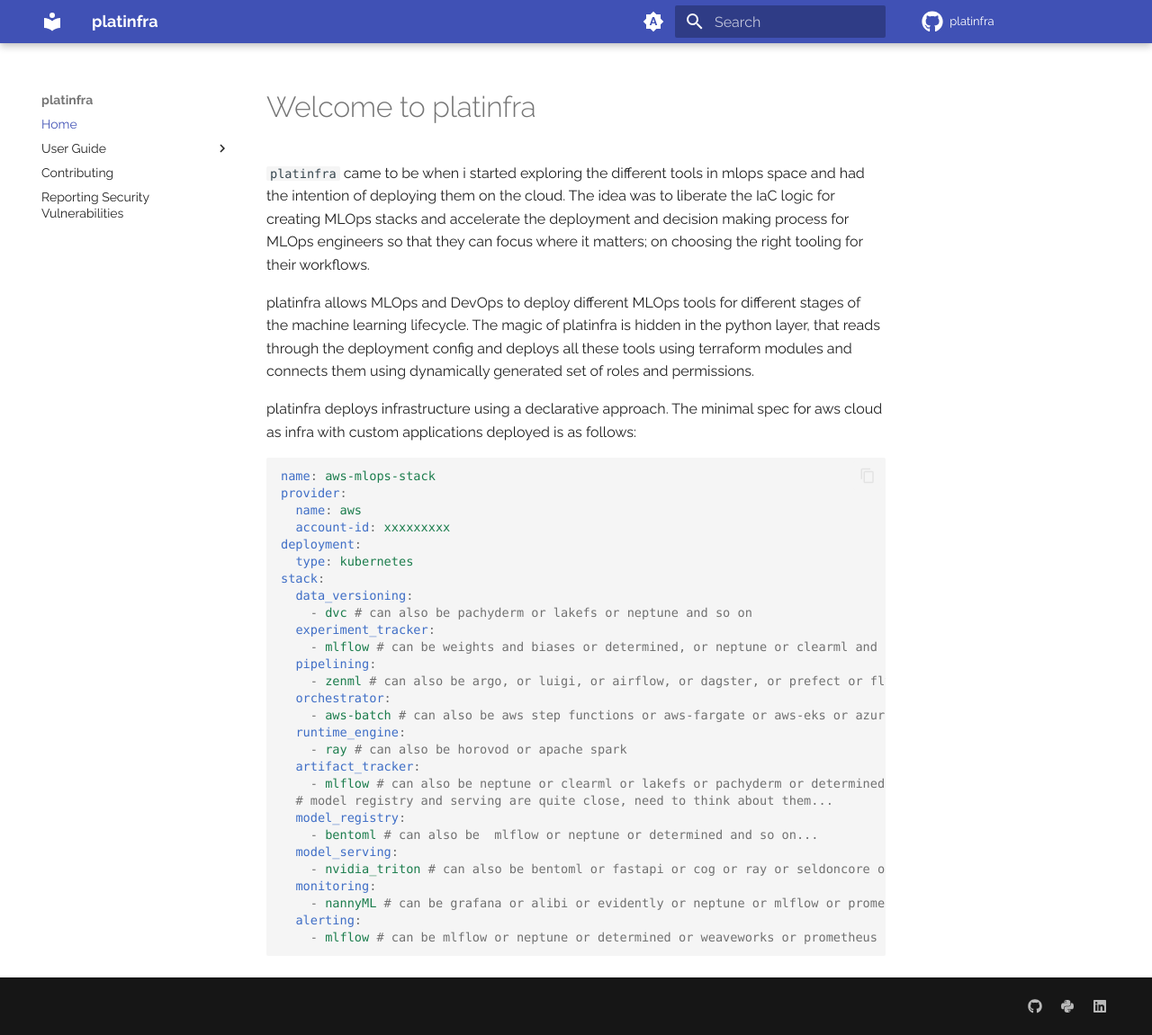
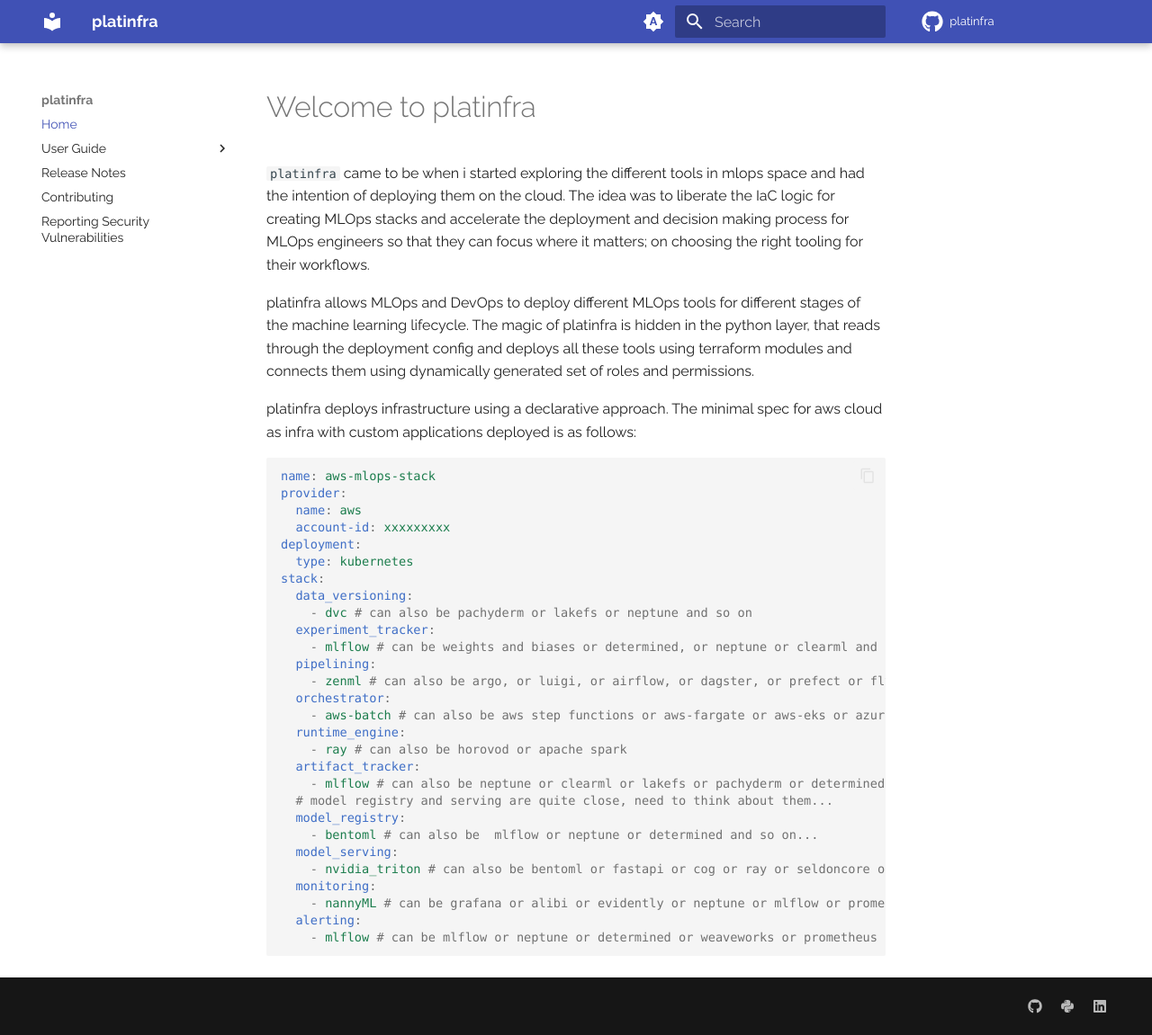
Before and after one commit to mlinfra-io/mlinfra, an MkDocs documentation site: the page built from docs/index.md, in a window 1280 px wide and 1151 px high. Shown: the whole window at 90% size. Built offline with MkDocs 1.6.1 and Material for MkDocs 9.7.7, drawn with Linux system fonts in a browser that asks for light colours; some web fonts are replaced; plug-ins that fetch from the network failed and are left out; comment, search, counter and statistics services are not loaded; the version menu is left out.

Commit message:
Added release notes to mkdocs
Signed-off-by: Ali Abbas Jaffri <ali.abbasjaffri@live.com>

```diff
--- a/mkdocs.yml
+++ b/mkdocs.yml
@@ -15,6 +15,7 @@
       - How does platinfra works: user_guide/how_platinfra_works.md
   # - Tutorials:
   # - API Reference:
+  - Release Notes: RELEASE_NOTES.md
   - Contributing: CONTRIBUTING.md
   - Reporting Security Vulnerabilities: SECURITY.md
 
```
